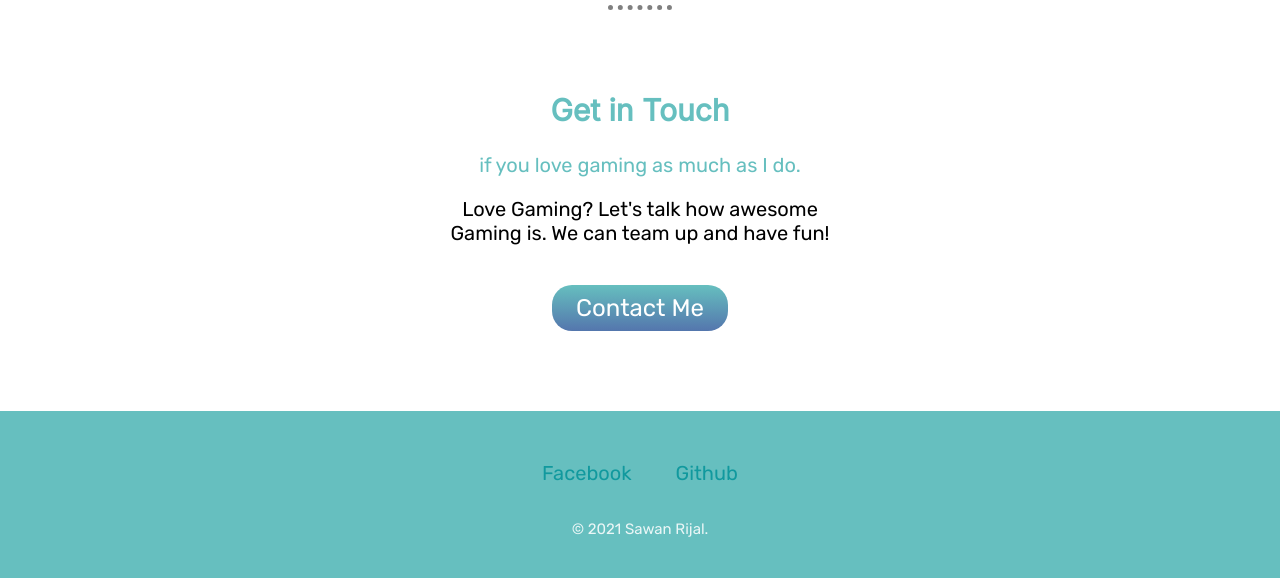
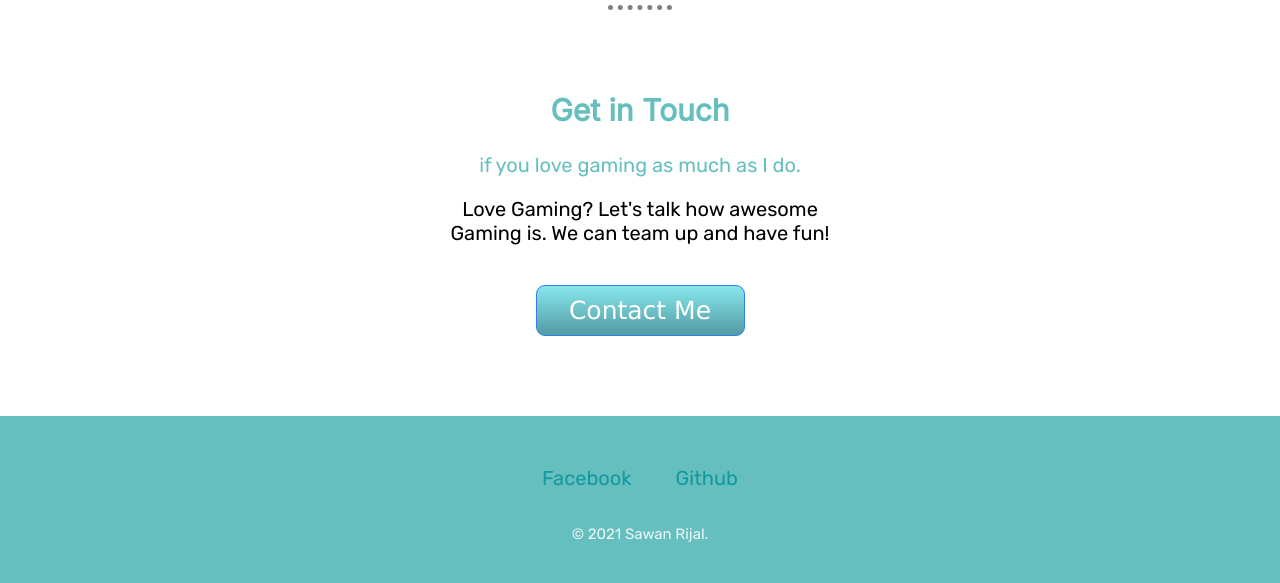
Before and after one commit to rijalsawan/my-site, a plain HTML site: page index.html in a window 1280 px wide. Shown: the part 1870-2453 px from the top of the page. Drawn offline with Linux system fonts and the light colour scheme.

Commit message:
Add files via upload

```diff
--- a/CSS/styles.css
+++ b/CSS/styles.css
@@ -176,41 +176,42 @@ h3 {
 .contact-me{
   padding-top: 20px;
 }
+
 .BUTTON {
-   background: #66BFBF;
-   background-image: -webkit-linear-gradient(top, #66BFBF, #5476AD);
-   background-image: -moz-linear-gradient(top, #66BFBF, #5476AD);
-   background-image: -ms-linear-gradient(top, #66BFBF, #5476AD);
-   background-image: -o-linear-gradient(top, #66BFBF, #5476AD);
-   background-image: -webkit-gradient(to bottom, #66BFBF, #5476AD);
-   -webkit-border-radius: 20px;
-   -moz-border-radius: 20px;
-   border-radius: 20px;
-   height: 0;
-   line-height: 0;
+   background: #87E8EC;
+   background-image: -webkit-linear-gradient(top, #87E8EC, #539BA2);
+   background-image: -moz-linear-gradient(top, #87E8EC, #539BA2);
+   background-image: -ms-linear-gradient(top, #87E8EC, #539BA2);
+   background-image: -o-linear-gradient(top, #87E8EC, #539BA2);
+   background-image: -webkit-gradient(to bottom, #87E8EC, #539BA2);
+   -webkit-border-radius: 9px;
+   -moz-border-radius: 9px;
+   border-radius: 9px;
+   height: 13px;
+   line-height: 13px;
    color: #FFFFFF;
-   font-family: 'Rubik', sans-serif;
-   width: 130px;
-   font-size: 24px;
+   font-family: Verdana;
+   width: 171px;
+   font-size: 25px;
    font-weight: 100;
-   padding: 23px;
+   padding: 18px;
+   border: solid #337FED 1px;
    text-decoration: none;
    display: inline-block;
    cursor: pointer;
    text-align: center;
-
 }
 
 .BUTTON:hover {
-   border: ridge #337FED 1px;
-   background: #6391DD;
-   background-image: -webkit-linear-gradient(top, #6391DD, #758291);
-   background-image: -moz-linear-gradient(top, #6391DD, #758291);
-   background-image: -ms-linear-gradient(top, #6391DD, #758291);
-   background-image: -o-linear-gradient(top, #6391DD, #758291);
-   background-image: -webkit-gradient(to bottom, #6391DD, #758291);
-   -webkit-border-radius: 20px;
-   -moz-border-radius: 20px;
-   border-radius: 20px;
+   border: solid #337FED 1px;
+   background: #65EAED;
+   background-image: -webkit-linear-gradient(top, #65EAED, #7AEFD6);
+   background-image: -moz-linear-gradient(top, #65EAED, #7AEFD6);
+   background-image: -ms-linear-gradient(top, #65EAED, #7AEFD6);
+   background-image: -o-linear-gradient(top, #65EAED, #7AEFD6);
+   background-image: -webkit-gradient(to bottom, #65EAED, #7AEFD6);
+   -webkit-border-radius: 9px;
+   -moz-border-radius: 9px;
+   border-radius: 9px;
    text-decoration: none;
 }
```
